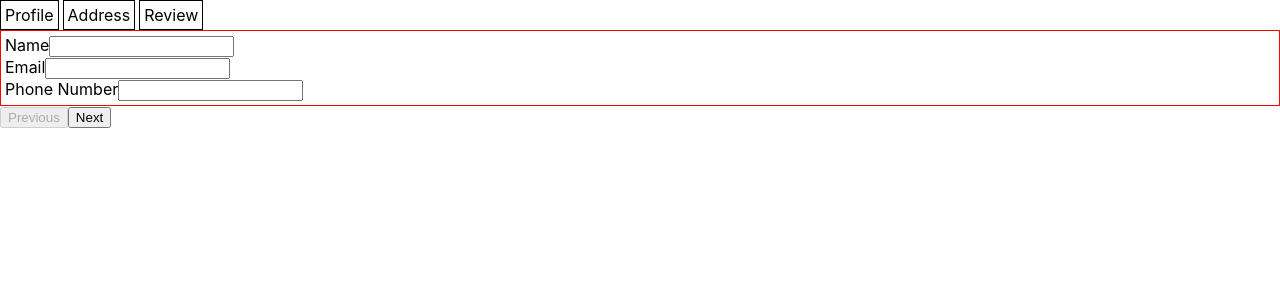
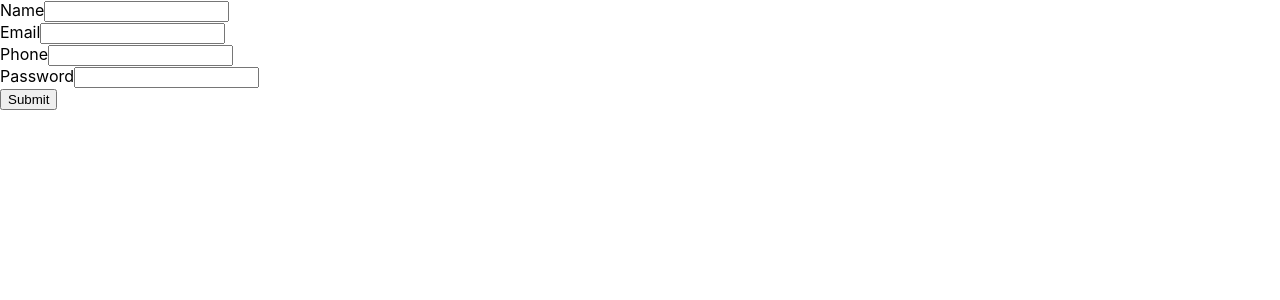
Before and after one commit to Ssharma0355/complete-frontend-interview, a React (Create React App) app in the folder Machine-Coding/machine-coding/: page / in a window 1280 px wide. Shown: the top 300 px of the page. Built offline with nearby package versions, Linux system fonts and the light colour scheme.

Commit message:
form with validations interiew

```diff
--- a/Machine-Coding/machine-coding/src/App.js
+++ b/Machine-Coding/machine-coding/src/App.js
@@ -1,9 +1,10 @@
 import React from 'react'
 import FormTab from './Problems/Tab-Form/FormTab'
+import ValidForm from './Problems/Form-Validation/ValidForm'
 function App() {
   return (
     <div>
-      <FormTab />
+    <ValidForm />
 
     </div>
   )
--- /dev/null
+++ b/Machine-Coding/machine-coding/src/Problems/Form-Validation/ValidForm.jsx
@@ -0,0 +1,73 @@
+import React, { useState } from 'react'
+
+function ValidForm() {
+    const [error, setError] = useState("")
+    const [data, setData] = useState(
+        {
+            name:"",
+            email:"",
+            phone:"",
+            password:""
+        }
+    )
+    const {name, email, phone, password} = data;
+
+    const handleChange =(e)=>{
+        const {id, value} = e.target;
+        setData((prev)=>({
+            ...prev,
+            [id]:value
+        }))
+
+    }
+
+    const handleSubmit =()=>{
+        // validation
+        setError("")
+        if(name.trim() ==="" || email.trim() === "" || phone.trim() ==="" || password.trim() === ""){
+            setError("Invalid Inputs")
+            return
+        }
+        if(!email.includes("@") || email.length <5){
+            setError("Invalid email")
+            return
+        }
+        if(phone.length <10){
+            setError("Invalid Phone number")
+            return
+        }
+        if(password.length < 5){
+            setError("Weak Password")
+            return
+        }
+
+        alert("Form Submiteed Successfully")
+        setData( {
+            name:"",
+            email:"",
+            phone:"",
+            password:""
+        })
+
+    }
+  return (
+    <div>
+        <label >Name</label>
+        <input type="text" id="name" value={name} onChange={handleChange} />
+        <br />
+        <label >Email</label>
+        <input type="text" id="email" value={email} onChange={handleChange} />
+        <br />
+        <label >Phone</label>
+        <input type="text" id="phone" value={phone} onChange={handleChange} />
+        <br />
+        <label >Password</label>
+        <input type="text" id="password" value={password} onChange={handleChange} />
+        <br />
+        <button onClick={handleSubmit}>Submit</button>
+        {error && <p style={{color:"red"}}>{error}</p>}
+    </div>
+  )
+}
+
+export default ValidForm
```
